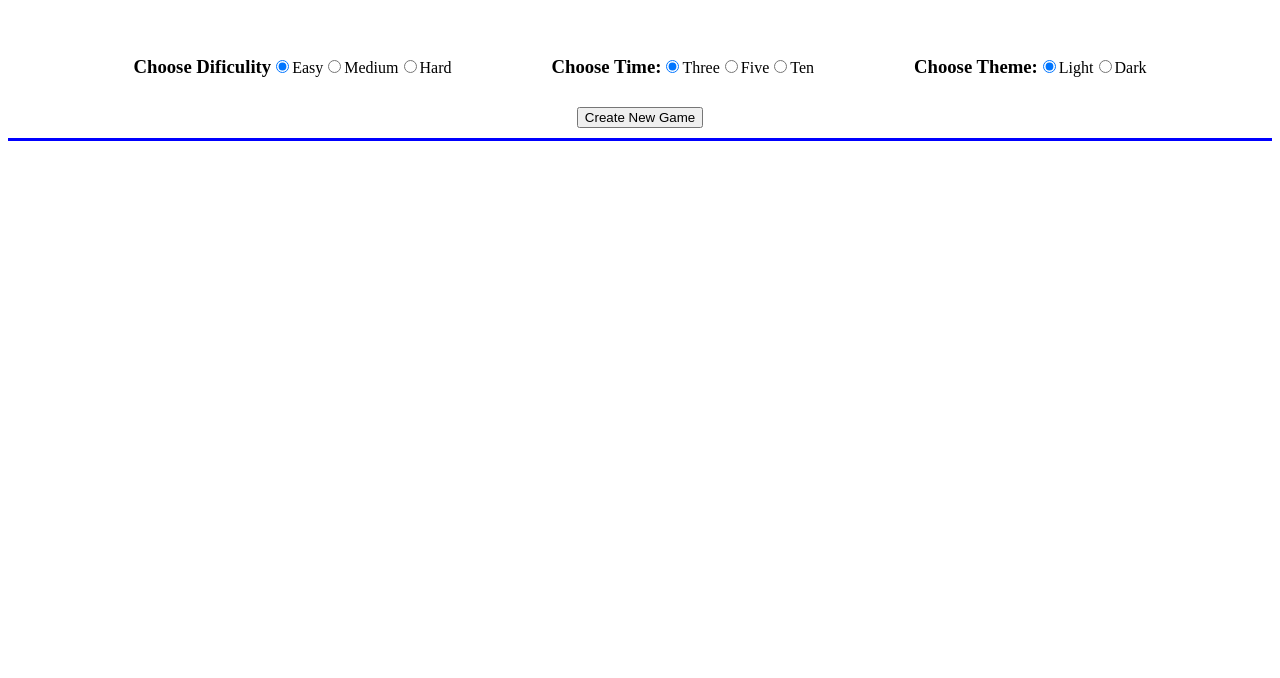
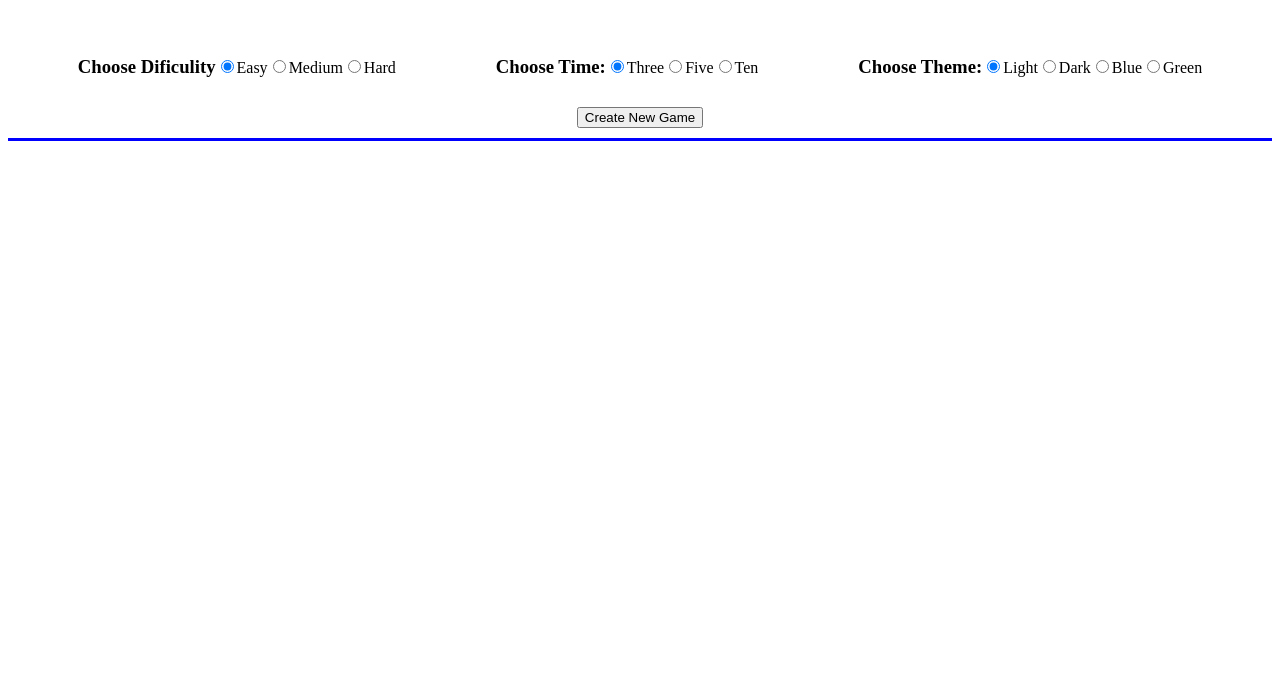
Before and after one commit to NoahRobit72/Sudoku-Puzzle, a plain HTML site: page index.html in a window 1280 px wide. Shown: the part 122-800 px from the top of the page. Drawn offline with Linux system fonts and the light colour scheme.

Commit message:
add color options

```diff
--- a/index.html
+++ b/index.html
@@ -41,8 +41,8 @@
                 <h3>Choose Theme:</h3>
                 <label><input id= "theme-1" type="radio" name="theme" value= "light" checked>Light</label>
                 <label><input id= "theme-2" type="radio" name="theme" value= "dark" >Dark</label>
-                <!-- <label><input id= "theme-3" type="radio" name="theme" value= "blue" >Blue</label>
-                <label><input id= "theme-4" type="radio" name="theme" value= "green" >Green</label> -->
+                <label><input id= "theme-3" type="radio" name="theme" value= "blue" >Blue</label>
+                <label><input id= "theme-4" type="radio" name="theme" value= "green" >Green</label>
             </div>
         </div>
         <button id="start-btn">Create New Game</button>
```
